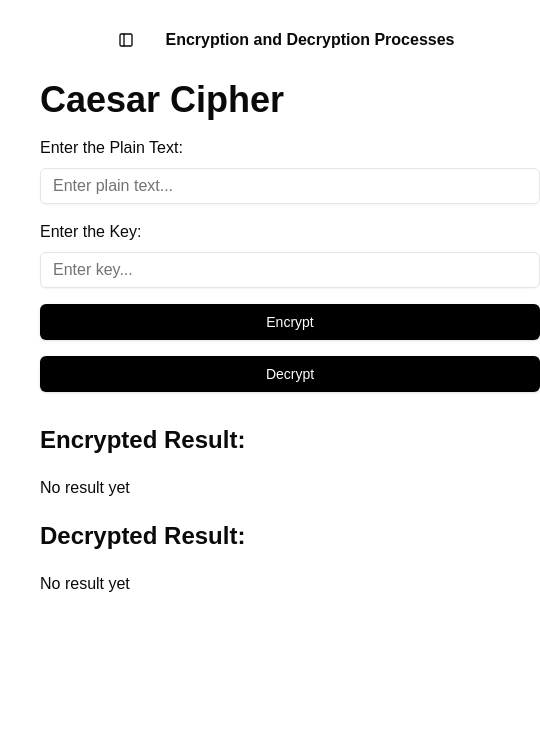
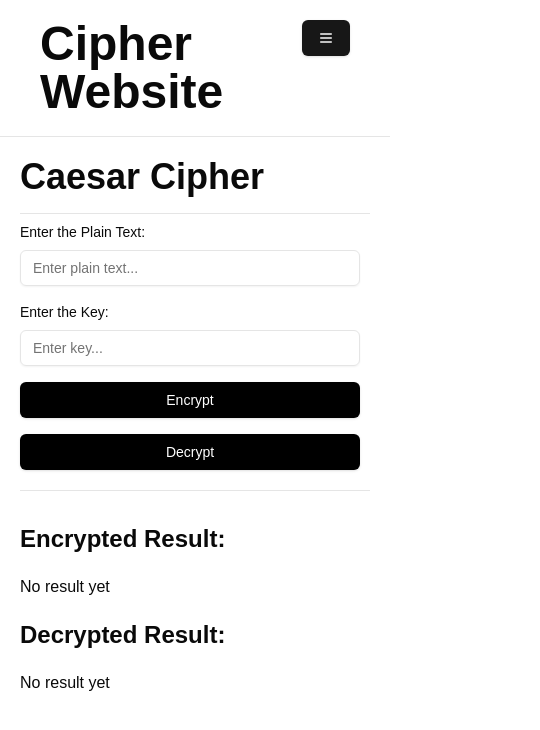
Before and after one commit to foursalaysay/encryption-decryption, a Next.js app: page /caesar in a window 390 px wide. Shown: the top 730 px of the page, 540 px wide, since content can reach past the window. Built offline with nearby package versions, Linux system fonts and the light colour scheme.

Commit message:
fixed caesar mobile

```diff
--- a/package.json
+++ b/package.json
@@ -10,7 +10,7 @@
   },
   "dependencies": {
     "@radix-ui/react-dialog": "^1.1.2",
-    "@radix-ui/react-separator": "^1.1.0",
+    "@radix-ui/react-separator": "^1.1.1",
     "@radix-ui/react-slot": "^1.1.0",
     "@radix-ui/react-tooltip": "^1.1.4",
     "class-variance-authority": "^0.7.1",
--- a/src/app/aes/page.jsx
+++ b/src/app/aes/page.jsx
@@ -41,7 +41,7 @@ export default function AESPage() {
   };
 
   return (
-    <div className="flex flex-col items-start pl-10">
+    <div className="flex flex-col py-5">
       <h1 className="text-4xl font-bold mb-4">AES Cipher</h1>
 
       <h2 className="mb-2">Enter the Plain Text:</h2>
--- a/src/app/caesar/page.jsx
+++ b/src/app/caesar/page.jsx
@@ -5,6 +5,7 @@ import { Button } from "@/components/ui/button";
 import { Input } from "@/components/ui/input";
 
 import { caesarDecrypt, caesarEncrypt } from '@/logic/CaesarLogic';
+import { Separator } from '@/components/ui/separator';
 
 
 export default function VigenerePage() {
@@ -25,54 +26,49 @@ export default function VigenerePage() {
     setError(''); // Clear error on input
   };
 
-  // Validate key for letters only
-  const isKeyValid = (key) => /^[a-zA-Z]+$/.test(key);
-
-  // Encryption action
   const showEncrypted = () => {
 
     const result = caesarEncrypt(plainValue, keyValue);
     setEncrypted(result);
-    setDecrypted(''); // Clear the decrypted result for clarity
+    setDecrypted('');
   };
 
-  // Decryption action
   const showDecrypted = () => {
-
     const result = caesarDecrypt(plainValue, keyValue);
     setDecrypted(result);
   };
 
   return (
-    <div className="flex flex-col items-start pl-10">
+    <div className="flex flex-col items-start px-5 py-5">
       <h1 className="text-4xl font-bold mb-4">Caesar Cipher</h1>
+      <Separator />
 
-      <h2 className="mb-2">Enter the Plain Text:</h2>
+      <h2 className="my-2 text-sm">Enter the Plain Text:</h2>
       <Input
         value={plainValue}
         onChange={handlePlainChange}
-        className="mb-4"
+        className="mb-4 text-sm w-[340px]"
         placeholder="Enter plain text..."
       />
 
-      <h2 className="mb-2">Enter the Key:</h2>
+      <h2 className="mb-2 text-sm">Enter the Key:</h2>
       <Input
         value={keyValue}
         onChange={handleKeyChange}
-        className="mb-4"
+        className="mb-4 text-sm w-[340px]"
         placeholder="Enter key..."
       />
 
-      <div className="flex gap-4 flex-col items-center justify-center">
-        <Button onClick={showEncrypted} className="bg-black text-white w-[500px]">
+      <div className="flex flex-col gap-4 items-center justify-center mb-5">
+        <Button onClick={showEncrypted} className="bg-black text-white w-[340px]">
           Encrypt
         </Button>
-        <Button onClick={showDecrypted} className="bg-black text-white w-[500px]">
+        <Button onClick={showDecrypted} className="bg-black text-white w-[340px]">
           Decrypt
         </Button>
       </div>
 
-      {error && <p className="text-red-500 mt-4">{error}</p>}
+      <Separator />
 
       <div className="flex flex-col gap-5 mt-8">
         <h4 className="text-2xl font-bold">Encrypted Result:</h4>
--- a/src/app/layout.js
+++ b/src/app/layout.jsx
@@ -1,7 +1,7 @@
 import localFont from "next/font/local";
 import "./globals.css";
-import { SidebarProvider, SidebarTrigger } from "@/components/ui/sidebar";
-import { AppSidebar } from "@/components/ui/app-sidebar";
+import Header from "@/components/component/Header";
+import { Separator } from "@/components/ui/separator";
 
 const geistSans = localFont({
   src: "./fonts/GeistVF.woff",
@@ -25,16 +25,9 @@ export default function RootLayout({ children }) {
       <body
         className={`${geistSans.variable} ${geistMono.variable} antialiased`}
       >
-        <SidebarProvider>
-          <AppSidebar />
-            <main className="flex flex-col">
-                <div className="flex flex-row items-center justify-center">
-                  <SidebarTrigger className="w-10 h-10 m-5"/>
-                  <h5 className="text-md lg:text-2xl font-bold">Encryption and Decryption Processes</h5>
-                </div>
-              {children}
-            </main>
-        </SidebarProvider>
+              <Header />
+              <Separator />
+                {children}
       </body>
     </html>
   );
--- a/src/app/page.jsx
+++ b/src/app/page.jsx
@@ -1,21 +1,25 @@
 'use client'
 
-import { useRouter } from "next/navigation";
-import { useEffect } from "react";
+import Card from "@/components/component/Card";
+
+const cards = [
+  { title: "Caesar Cipher", link: "/caesar" },
+  { title: "Vigenere", link: "/vigenere" },
+  { title: "Playfair", link: "/playfair" },
+  { title: "Single Columnar", link: "/single-columnar" },
+  { title: "Double Columnar", link: "/double-columnar" },
+  { title: "AES", link: "/aes" }
+];
+
 
 export default function Home() {
 
+  return (
+    <div className="flex flex-wrap px-10 py-5 gap-5 h-full">
+      {cards.map((card, index) => (
+        <Card key={index} title={card.title} link={card.link} />
+      ))}
+    </div>
 
-  const router = useRouter();
-
- useEffect(() => {
-  router.push('/caesar')
- },[router])
-
-
-  return (
-   <div className="flex flex-col items-center justify-center">
-        <p>Loading...</p>
-   </div>
   );
 }
--- /dev/null
+++ b/src/components/component/Card.jsx
@@ -0,0 +1,19 @@
+'use client'
+
+import React from 'react'
+import { Button } from '../ui/button'
+import Link from 'next/link'
+
+export default function Card({title, link}) {
+
+  return (
+    <Button asChild className='bg-white text-black px-10 py-10 hover:bg-slate-300 border-2 border-black w-full'>
+    <Link href={link}>
+      <div>
+        <h3 className='text-xl text-left'>{title}</h3>
+      </div>
+    </Link>
+  </Button>
+
+  )
+}
--- /dev/null
+++ b/src/components/component/Header.jsx
@@ -0,0 +1,27 @@
+'use client'
+
+import React from 'react'
+import { Button } from '../ui/button'
+import { Menu } from 'lucide-react';
+import { useRouter } from 'next/navigation';
+
+
+export default function Header() {
+
+    const router = useRouter();
+
+  return (
+    <div className='px-10 py-5 flex flex-row justify-around'>
+        <h1 className='text-5xl font-bold'>Cipher Website</h1>
+        <Button onClick={
+            () => {
+                router.push('/')
+            }
+        }>
+            <Menu />
+        </Button>
+
+
+    </div>
+  )
+}
```
Also changed, not shown: 1 other file (tests, documents, lock files or other folders).
